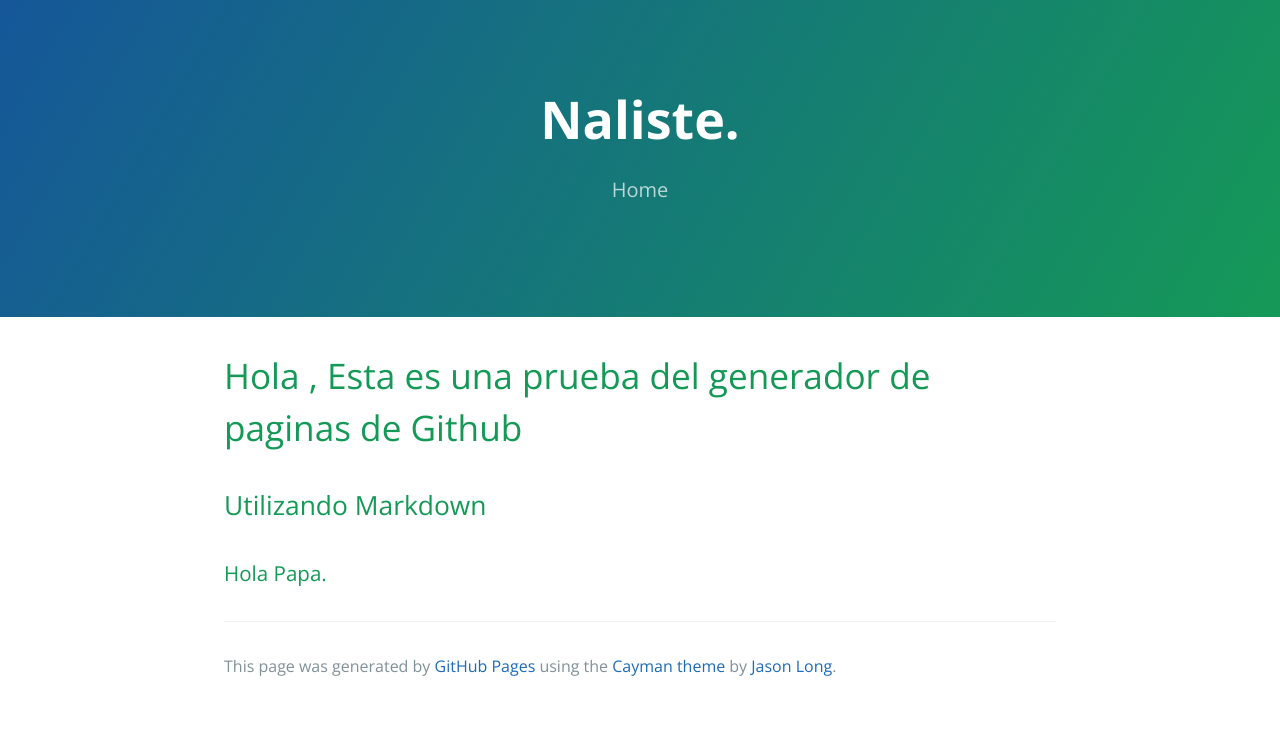
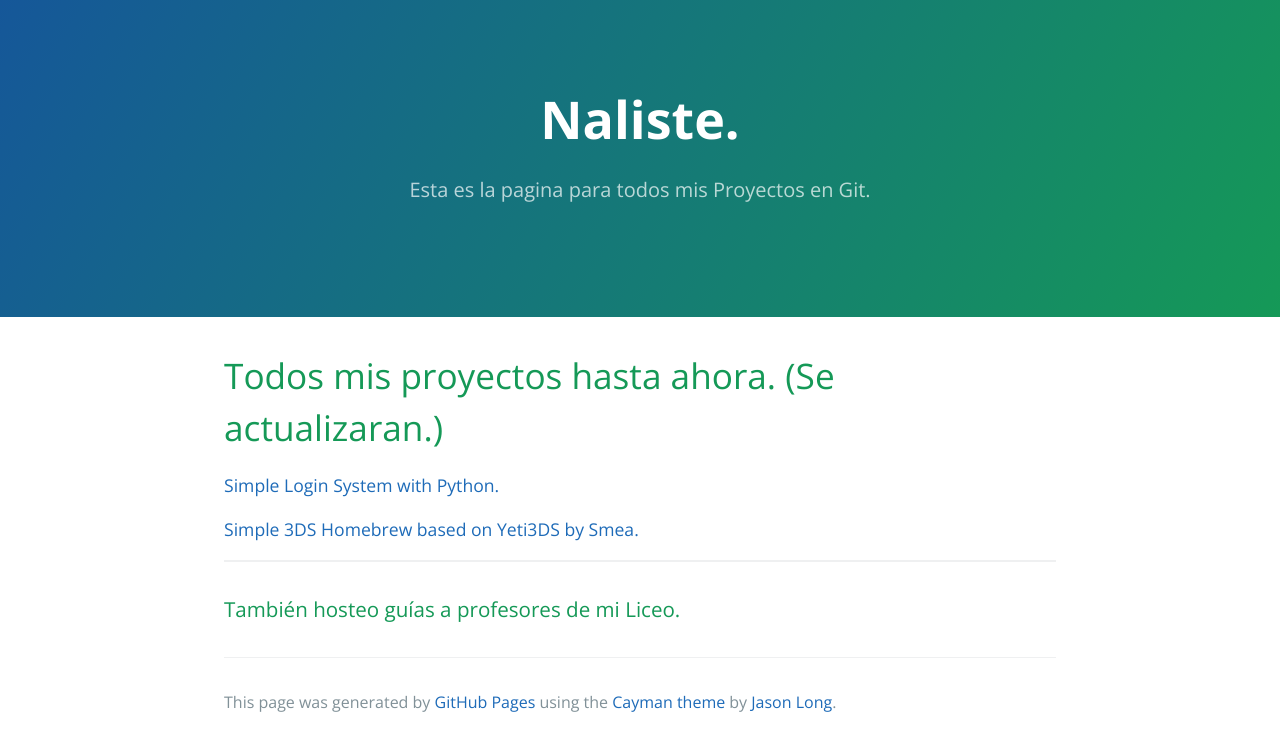
Before and after one commit to Naliste/Naliste.github.io, a PHP site: page / in a window 1280 px wide. Shown: the top 751 px of the page. Run offline with PHP 8.4, Linux system fonts and the light colour scheme.

Commit message:
Replace master branch with page content via GitHub

```diff
--- a/index.html
+++ b/index.html
@@ -12,18 +12,21 @@
   <body>
     <section class="page-header">
       <h1 class="project-name">Naliste.</h1>
-      <h2 class="project-tagline">Home</h2>
+      <h2 class="project-tagline">Esta es la pagina para todos mis Proyectos en Git.</h2>
     </section>
 
     <section class="main-content">
       <h1>
-<a id="hola--esta-es-una-prueba-del-generador-de-paginas-de-github" class="anchor" href="#hola--esta-es-una-prueba-del-generador-de-paginas-de-github" aria-hidden="true"><span class="octicon octicon-link"></span></a>Hola , Esta es una prueba del generador de paginas de Github</h1>
+<a id="todos-mis-proyectos-hasta-ahora-se-actualizaran" class="anchor" href="#todos-mis-proyectos-hasta-ahora-se-actualizaran" aria-hidden="true"><span class="octicon octicon-link"></span></a>Todos mis proyectos hasta ahora. (Se actualizaran.)</h1>
 
-<h2>
-<a id="utilizando-markdown" class="anchor" href="#utilizando-markdown" aria-hidden="true"><span class="octicon octicon-link"></span></a>Utilizando Markdown</h2>
+<p><a href="https://github.com/Naliste/Login-System">Simple Login System with Python.</a></p>
+
+<p><a href="https://github.com/Naliste/Simple-3DS-Homebrew/">Simple 3DS Homebrew based on Yeti3DS by Smea.</a></p>
+
+<hr>
 
 <h3>
-<a id="hola-papa" class="anchor" href="#hola-papa" aria-hidden="true"><span class="octicon octicon-link"></span></a>Hola Papa.</h3>
+<a id="también-hosteo-guías-a-profesores-de-mi-liceo" class="anchor" href="#tambi%C3%A9n-hosteo-gu%C3%ADas-a-profesores-de-mi-liceo" aria-hidden="true"><span class="octicon octicon-link"></span></a>También hosteo guías a profesores de mi Liceo.</h3>
 
       <footer class="site-footer">
 
--- a/params.json
+++ b/params.json
@@ -1 +1 @@
-{"name":"Naliste.","tagline":"Home","body":"# Hola , Bienvenido a mi pagina web!\r\n## Utilizando Markdown \r\n### Hola Papa.","google":"","note":"Don't delete this file! It's used internally to help with page regeneration."}
+{"name":"Naliste.","tagline":"Esta es la pagina para todos mis Proyectos en Git.","body":"# Todos mis proyectos hasta ahora. (Se actualizaran.)\r\n[Simple Login System with Python.](https://github.com/Naliste/Login-System)\r\n\r\n[Simple 3DS Homebrew based on Yeti3DS by Smea.](https://github.com/Naliste/Simple-3DS-Homebrew/)\r\n\r\n-------------------------------------------------------------------------------------------------\r\n\r\n### También hosteo guías a profesores de mi Liceo.\r\n\r\n\r\n","google":"","note":"Don't delete this file! It's used internally to help with page regeneration."}
--- a/stylesheets/stylesheet.css
+++ b/stylesheets/stylesheet.css
@@ -4,7 +4,7 @@
 body {
   padding: 0;
   margin: 0;
-  font-family: "Open Sans", "Helvetica Neue", Helvetica, Arial, sans-serif, Roboto;
+  font-family: "Open Sans", "Helvetica Neue", Helvetica, Arial, sans-serif;
   font-size: 16px;
   line-height: 1.5;
   color: #606c71; }
```
